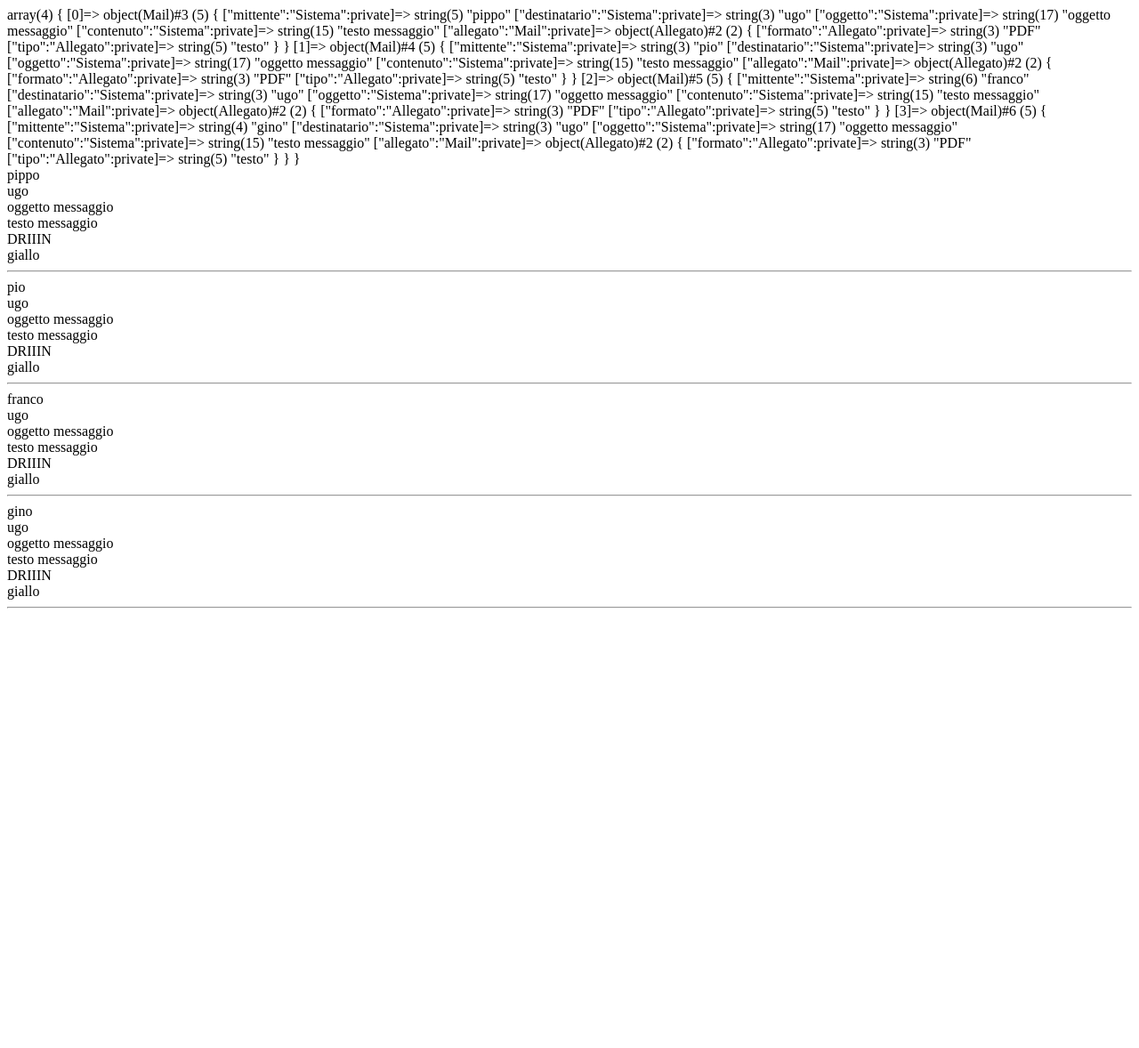
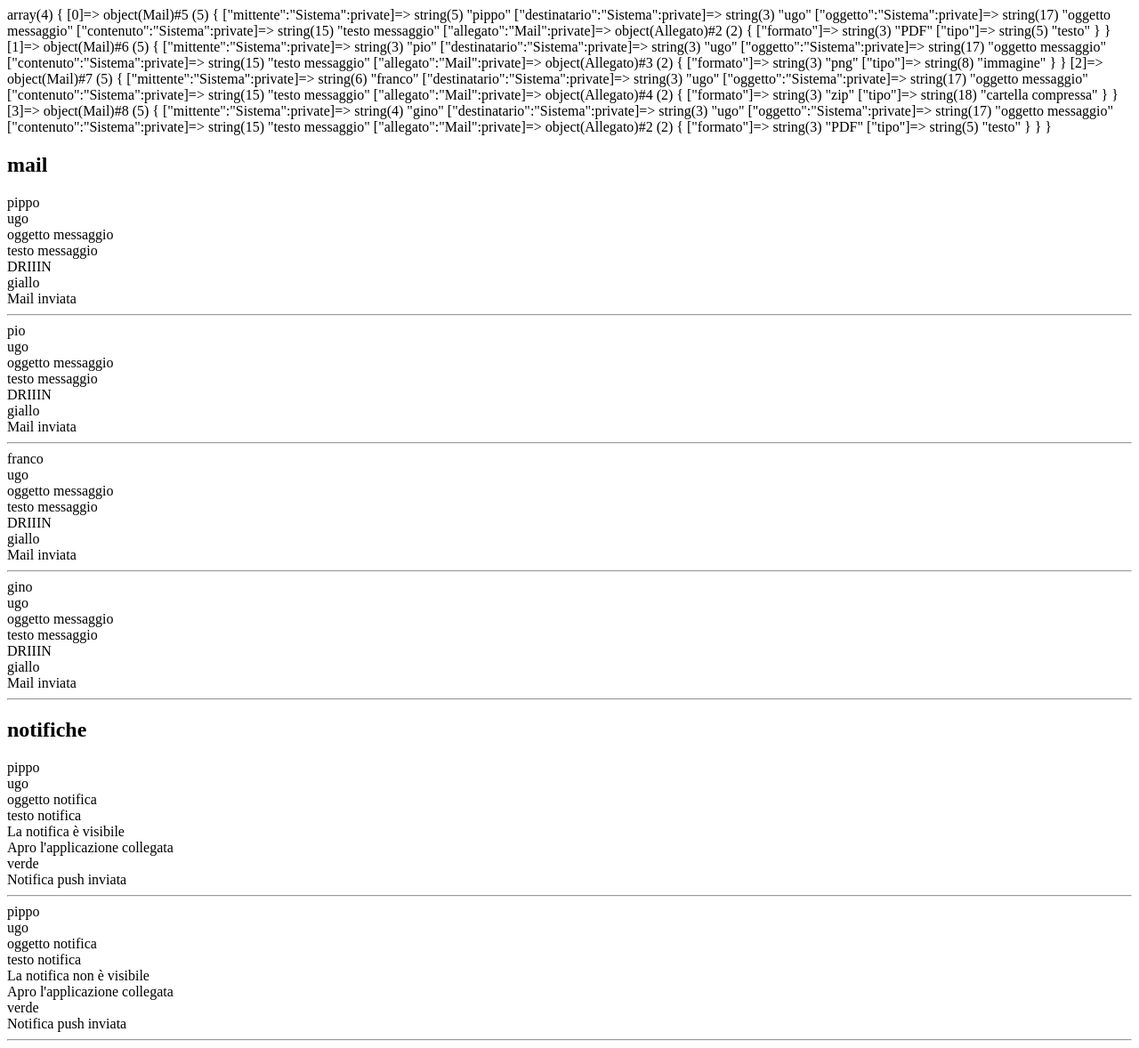
Before and after one commit to robertobenfini/php-oop-3, a PHP site: page / in a window 1280 px wide. Shown: the whole page at 89% size. Before the commit the page ends 684 px from the top, so only its background shows below. Run offline with PHP 8.4, Linux system fonts and the light colour scheme.

Commit message:
[ADD]notifiche

```diff
--- a/Models/Mail.php
+++ b/Models/Mail.php
@@ -5,23 +5,35 @@
         public static $notifica = 'giallo';
 
         function __construct($mittente, $destinatario, $oggetto, $contenuto, Allegato $allegato){
-            parent::__construct($mittente, $destinatario, $oggetto, $contenuto,);
+            parent::__construct($mittente, $destinatario, $oggetto, $contenuto);
             $this -> allegato = $allegato;
         }
 
         public static function getNotifica(){
             return $this::notifica;
         }
+
+        public function Invio(){
+            return 'Mail inviata';
+        }
     }
 
     class Allegato{
-        private $formato;
-        private $tipo;
+        public $formato;
+        public $tipo;
 
         function __construct($formato, $tipo){
             $this -> formato = $formato;
             $this -> tipo = $tipo;
         }
+
+        public function getAllegato(){
+            return $this->allegato;
+        }
     }
 
+    $allegato1 = new Allegato('PDF', 'testo');
+    $allegato2 = new Allegato('png', 'immagine');
+    $allegato3 = new Allegato('zip', 'cartella compressa');
+
 ?>
--- a/Models/Notifica.php
+++ b/Models/Notifica.php
@@ -1,3 +1,25 @@
 <?php
 
+    class Notifica extends Sistema{
+        private $visibile;
+        public static $notifica = 'verde';
+
+        function __construct($mittente, $destinatario, $oggetto, $contenuto, Bool $visibile){
+            parent::__construct($mittente, $destinatario, $oggetto, $contenuto);
+            $this -> visibile = $visibile;
+        }
+
+        public function getVisibile(){
+            return $this->visibile;
+        }
+
+        public function Invio(){
+            return 'Notifica push inviata';
+        }
+
+        public function OnClick(){
+            return "Apro l'applicazione collegata";
+        }
+    }
+
 ?>
--- a/Models/Sistema.php
+++ b/Models/Sistema.php
@@ -12,7 +12,6 @@
             $this -> destinatario = $destinatario;
             $this -> oggetto = $oggetto;
             $this -> contenuto = $contenuto;
-            $this -> mittente = $mittente;
         }
 
         public function getMittente(){
@@ -34,6 +33,10 @@
         public static function getSuoneria(){
             return $this::suoneria;
         }
+
+        public function Invio(){
+           return 'Contenuto inviato';
+        }
     }
 
 ?>
--- a/index.php
+++ b/index.php
@@ -5,14 +5,18 @@
     require_once __DIR__."/Models/Messaggio.php";
     require_once __DIR__."/Models/Notifica.php";
 
-    $allegato1 = new Allegato('PDF', 'testo');
+    $mails=[
+        new Mail('pippo', 'ugo', 'oggetto messaggio', 'testo messaggio', $allegato1),
+        new Mail('pio', 'ugo', 'oggetto messaggio', 'testo messaggio', $allegato2),
+        new Mail('franco', 'ugo', 'oggetto messaggio', 'testo messaggio', $allegato3),
+        new Mail('gino', 'ugo', 'oggetto messaggio', 'testo messaggio', $allegato1),
+    ];
 
-    $mails=[
-        new Mail('pippo', 'ugo', 'oggetto messaggio', 'testo messaggio', $allegato1, 'notifica blu'),
-        new Mail('pio', 'ugo', 'oggetto messaggio', 'testo messaggio', $allegato1, 'notifica blu'),
-        new Mail('franco', 'ugo', 'oggetto messaggio', 'testo messaggio', $allegato1, 'notifica blu'),
-        new Mail('gino', 'ugo', 'oggetto messaggio', 'testo messaggio', $allegato1, 'notifica blu'),
+    $notifiche=[
+        new Notifica('pippo', 'ugo', 'oggetto notifica', 'testo notifica', true),
+        new Notifica('pippo', 'ugo', 'oggetto notifica', 'testo notifica', false),
     ];
+
 
     var_dump($mails);
 ?>
@@ -25,6 +29,7 @@
         <title>Document</title>
     </head>
     <body>
+        <h2>mail</h2>
         <?php foreach($mails as $mail) { ?>
             <div>
                 <div><?php echo $mail->getMittente() ?></div>
@@ -33,6 +38,21 @@
                 <div><?php echo $mail->getContenuto() ?></div>
                 <div><?php echo Mail::$suoneria ?></div>
                 <div><?php echo Mail::$notifica ?></div>
+                <div><?php echo $mail->Invio() ?></div>
+            </div>
+            <hr>
+        <?php } ?>
+        <h2>notifiche</h2>
+        <?php foreach($notifiche as $notifica) { ?>
+            <div>
+                <div><?php echo $notifica->getMittente() ?></div>
+                <div><?php echo $notifica->getDestinatario() ?></div>
+                <div><?php echo $notifica->getOggetto() ?></div>
+                <div><?php echo $notifica->getContenuto() ?></div>
+                <div><?php echo $notifica->getVisibile() ?'La notifica è visibile' : 'La notifica non è visibile' ?></div>
+                <div><?php echo $notifica->OnClick() ?></div>
+                <div><?php echo Notifica::$notifica ?></div>
+                <div><?php echo $notifica->Invio() ?></div>
             </div>
             <hr>
         <?php } ?>
```
